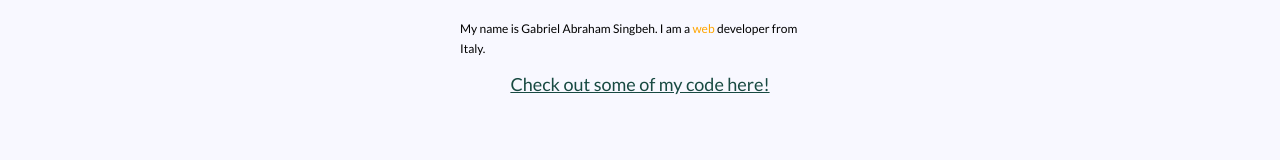
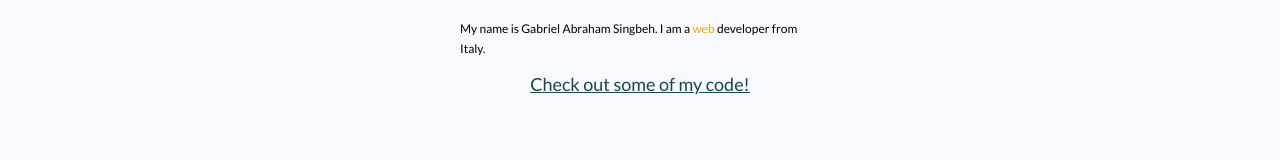
Before and after one commit to gabriel524/Portforlio_Site, a plain HTML site: page index.html in a window 1280 px wide. Shown: the part 312-472 px from the top of the page. Drawn offline with nearby package versions, Linux system fonts and the light colour scheme.

Commit message:
Main update in the body of index.html

```diff
--- a/index.html
+++ b/index.html
@@ -50,7 +50,7 @@
       <button type="button">Default Button</button>
       <button class="button__secondary">Secondary Button</button>
       <br> -->
-      <a href="https://github.com/gabriel524" target="_blank">Check out some of my code here!</a>
+      <a href="https://github.com/gabriel524" target="_blank">Check out some of my code!</a>
   </div>
   </div>
   <footer class="page-footer">
```
